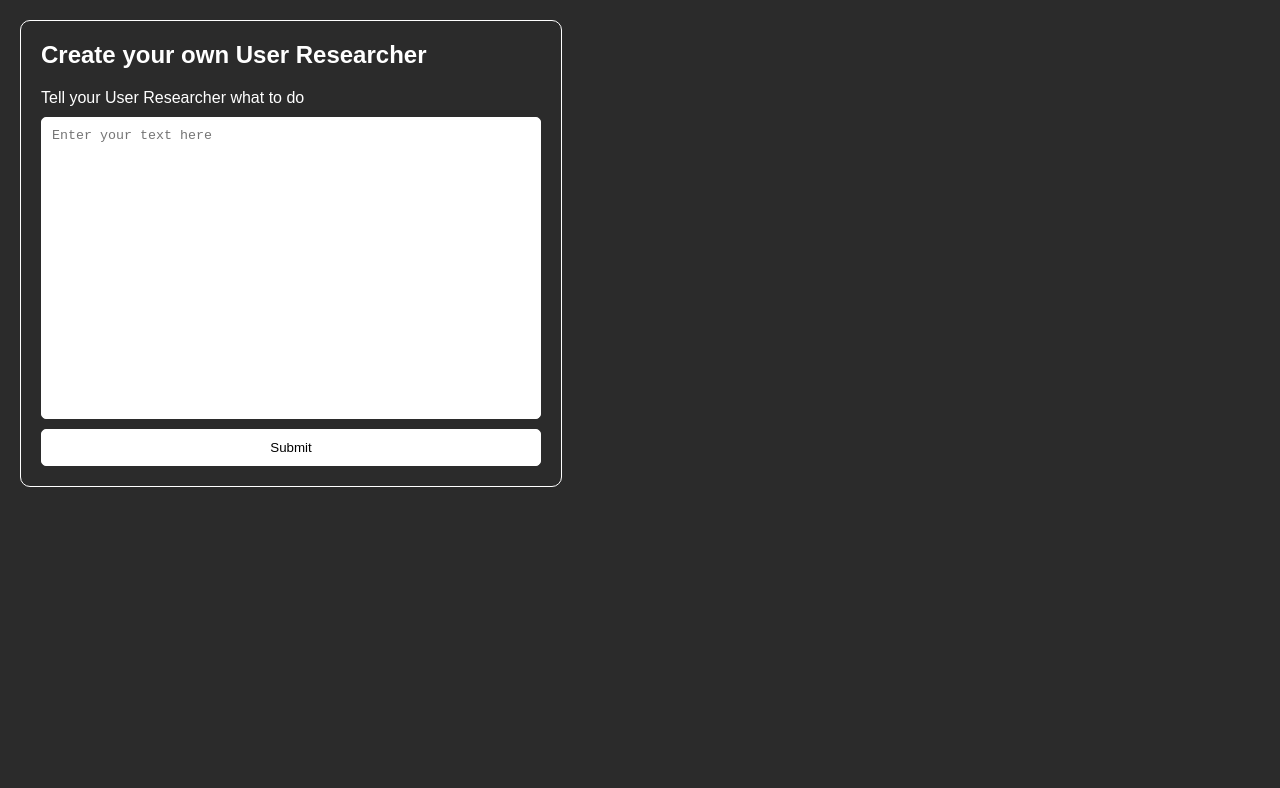
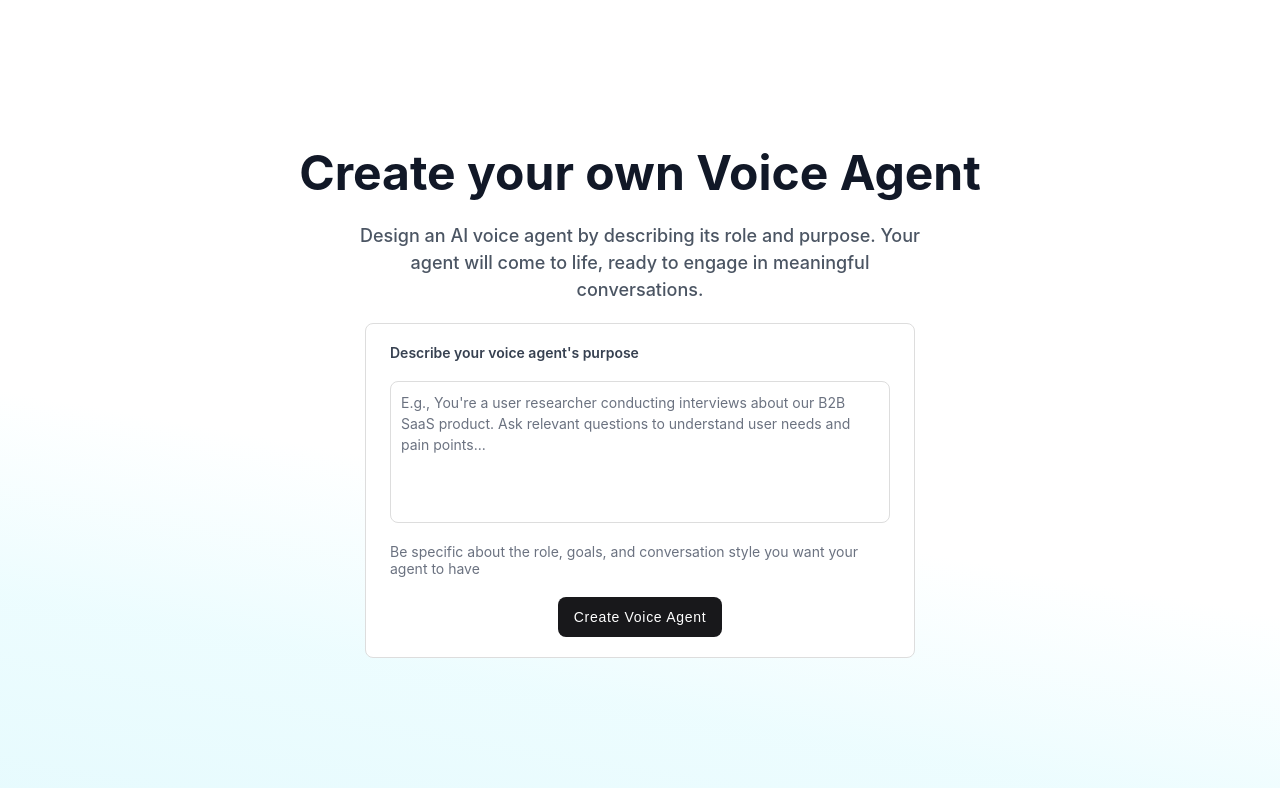
Before and after one commit to KouroshGhaffariPersonal/Voice-agent, a plain HTML site: page index.html in a window 1280 px wide. Drawn offline with Linux system fonts and the light colour scheme.

Commit message:
made styling changes to the index.html page

```diff
--- a/index.css
+++ b/index.css
@@ -2,8 +2,21 @@ body {
   margin: 0;
   padding: 20px;
   box-sizing: border-box;
-  background-color: #2b2b2b;
-  font-family: "Poppins", sans-serif;
+  font-family: -apple-system, BlinkMacSystemFont, "Segoe UI", Roboto, Oxygen,
+    Ubuntu, Cantarell, "Open Sans", "Helvetica Neue", sans-serif;
+  display: flex;
+  flex-direction: column;
+  align-items: center;
+  justify-content: center;
+  height: 100vh;
+  gap: 20px;
+  background: linear-gradient(
+    10deg,
+    color(display-p3 0.8 0.95 0.98 / 0.4) 0%,
+    color(display-p3 0.85 0.97 0.99 / 0.4) 20%,
+    color(display-p3 1 1 1) 40%,
+    color(display-p3 1 1 1) 60%
+  );
 }
 
 h1,
@@ -16,47 +29,127 @@ p {
   margin: 0;
 }
 
+/* TYPOGRAPHY  */
+h1 {
+  font-size: 48px;
+  font-weight: 700;
+  color: #111827;
+}
+
+h3 {
+  color: #4b5563;
+  font-weight: 500;
+  font-size: 18px;
+  line-height: 1.5;
+  max-width: 580px;
+  text-align: center;
+}
+
+p {
+  color: #6b7280;
+  font-size: 14px;
+  font-weight: 400;
+}
+
+label {
+  font-size: 14px;
+  font-weight: 600;
+  color: #374151;
+}
+
 main {
-  border: 1px solid #fff;
-  padding: 20px;
-  border-radius: 10px;
-  max-width: 500px;
+  padding: 20px 24px;
+  border-radius: 8px;
+  max-width: 800px;
   display: flex;
   flex-direction: column;
   gap: 20px;
-}
-
-h1 {
-  font-size: 24px;
-  font-weight: 600;
-  color: #fff;
+  background-color: #fff;
 }
 
 form {
   display: flex;
   flex-direction: column;
-  gap: 10px;
-  max-width: 500px;
-}
-
-label {
-  font-size: 16px;
-  font-weight: 500;
-  color: #fff;
+  justify-content: center;
+  gap: 20px;
+  width: 500px;
 }
 
 textarea {
   padding: 10px;
-  border-radius: 5px;
-  border: 1px solid #fff;
+
+  color: #374151;
+  font-size: 14px;
+  font-weight: 500;
+  font-family: -apple-system, BlinkMacSystemFont, "Segoe UI", Roboto, Oxygen,
+    Ubuntu, Cantarell, "Open Sans", "Helvetica Neue", sans-serif;
+  border: 1px solid #ccc;
   background-color: #fff;
+  border-radius: 8px;
   resize: none;
-  height: 280px;
+  height: 120px;
+  line-height: 1.5;
+}
+
+textarea::placeholder {
+  color: #6b7280;
+  font-size: 14px;
+  font-weight: 400;
+}
+
+textarea:focus,
+input:focus {
+  outline: 2px solid #989ba0;
 }
 
 button {
+  width: fit-content;
+  font-size: 14px;
+  font-weight: 500;
+  padding: 12px 16px;
+  border-radius: 8px;
+  margin: 0 auto;
+  border: none;
+  background-color: #18181b;
+  color: #fff;
+  cursor: pointer;
+  letter-spacing: 0.05em;
+}
+
+button:hover {
+  background-color: #2b2b2b;
+}
+
+.border {
+  border: 1px solid #ddd;
+}
+
+#link-container {
+  display: none;
+  gap: 20px;
+  width: 100%;
+}
+
+.link-wrapper {
+  display: flex;
+  gap: 8px;
+  flex-wrap: wrap;
+  margin-top: 12px;
+}
+
+input {
+  flex: 1;
+  min-width: 0;
+  max-width: 100%;
+  border-radius: 8px;
   padding: 10px;
-  border-radius: 5px;
-  border: 1px solid #fff;
-  background-color: #fff;
+  color: #374151;
+  font-size: 14px;
+  font-weight: 500;
+  font-family: -apple-system, BlinkMacSystemFont, "Segoe UI", Roboto, Oxygen,
+    Ubuntu, Cantarell, "Open Sans", "Helvetica Neue", sans-serif;
 }
+
+.link-wrapper button {
+  white-space: nowrap;
+}
--- a/index.html
+++ b/index.html
@@ -7,18 +7,35 @@
     <link rel="stylesheet" href="index.css" />
   </head>
   <body>
-    <main>
-      <h1>Create your own User Researcher</h1>
+    <h1>Create your own Voice Agent</h1>
+    <h3>
+      Design an AI voice agent by describing its role and purpose. Your agent
+      will come to life, ready to engage in meaningful conversations.
+    </h3>
+    <main class="border">
       <form id="voice-agent-form">
-        <label for="text-input">Tell your User Researcher what to do</label>
+        <label for="text-input">Describe your voice agent's purpose</label>
         <textarea
+          class="border"
           id="text-input"
           name="text-input"
-          placeholder="Enter your text here"
+          placeholder="E.g., You're a user researcher conducting interviews about our B2B SaaS product. Ask relevant questions to understand user needs and pain points...
+          "
           required
         ></textarea>
-        <button type="submit">Submit</button>
+        <p>
+          Be specific about the role, goals, and conversation style you want
+          your agent to have
+        </p>
+        <button type="submit">Create Voice Agent</button>
       </form>
+      <div id="link-container">
+        <p>Share this link with your users:</p>
+        <div class="link-wrapper">
+          <input id="shareable-link" class="border" type="text" readonly />
+          <button onclick="copyLink()">Copy Link</button>
+        </div>
+      </div>
     </main>
     <script src="index.js"></script>
   </body>
--- a/index.js
+++ b/index.js
@@ -23,20 +23,31 @@ document
       const id = data.id; // or data._id depending on your response
       console.log(id);
 
-      // Create and display the shareable link
+      // Update and show the link container
       const shareableLink = `http://127.0.0.1:5500/agent.html?id=${id}`;
-
-      // Create a div to show the link
-      const linkContainer = document.createElement("div");
-      linkContainer.innerHTML = `
-        <p>Share this link with your users:</p>
-        <input type="text" value="${shareableLink}" readonly style="width: 100%; padding: 8px;" />
-        <button onclick="navigator.clipboard.writeText('${shareableLink}')">Copy Link</button>
-      `;
-
-      // Add it after the form
-      document.getElementById("voice-agent-form").after(linkContainer);
+      document.getElementById("shareable-link").value = shareableLink;
+      document.getElementById("link-container").style.display = "block";
     } catch (error) {
       console.error("Error:", error);
     }
   });
+
+// Add copy function
+function copyLink() {
+  const linkInput = document.getElementById("shareable-link");
+  const copyButton = document.querySelector("#link-container button");
+
+  navigator.clipboard
+    .writeText(linkInput.value)
+    .then(() => {
+      copyButton.textContent = "Link copied";
+
+      // Optional: Reset button text after 2 seconds
+      setTimeout(() => {
+        copyButton.textContent = "Copy Link";
+      }, 2000);
+    })
+    .catch((err) => {
+      console.error("Failed to copy:", err);
+    });
+}
```
Also changed, not shown: agent.css (added, +83 -0 lines), agent.html (+3 -53 lines), agent.js (+19 -33 lines).
